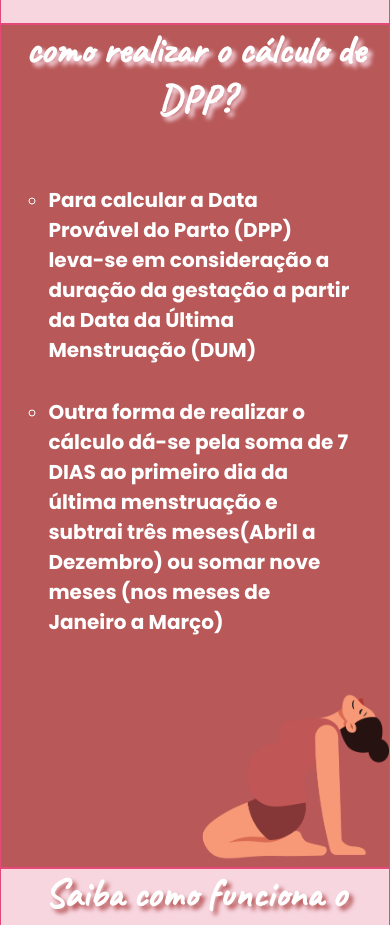
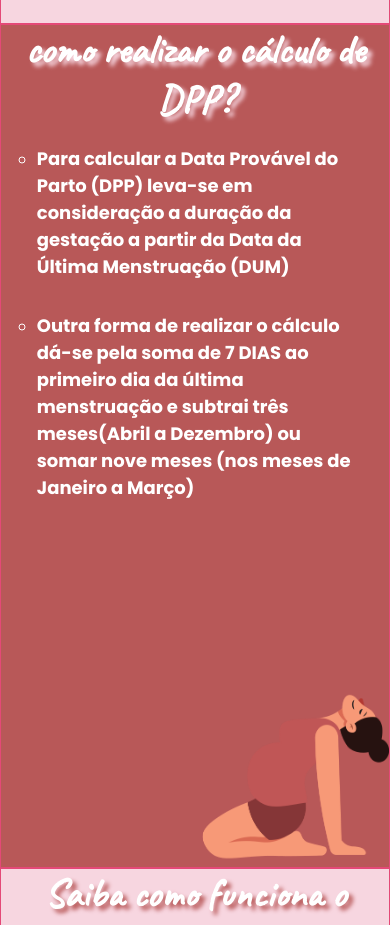
Before and after one commit to GK-Ferreira/calculadoraGestacional, a plain HTML site: page index.html in a window 390 px wide. Shown: the part 820-1745 px from the top of the page. Drawn offline with Linux system fonts and the light colour scheme.

Commit message:
bug text

```diff
--- a/style.css
+++ b/style.css
@@ -135,7 +135,7 @@ bottom: 0 ;
     text-shadow: 4px 4px 4px #F2B5D4;
 }
 .content{
-    max-width: 90%;
+    max-width: 96%;
     width: 800px;
     margin: 40px auto;
     animation: opacity 1s ease;
@@ -420,8 +420,11 @@ p{
     flex-wrap: wrap;
     width: 90%;
     }
+    .content{
+        margin:0 auto;
+    }
     .content ul li{
-        font-size: 20px;
+        font-size: 18px;
     }
     .rightGestant{
         width: 300px;
```
